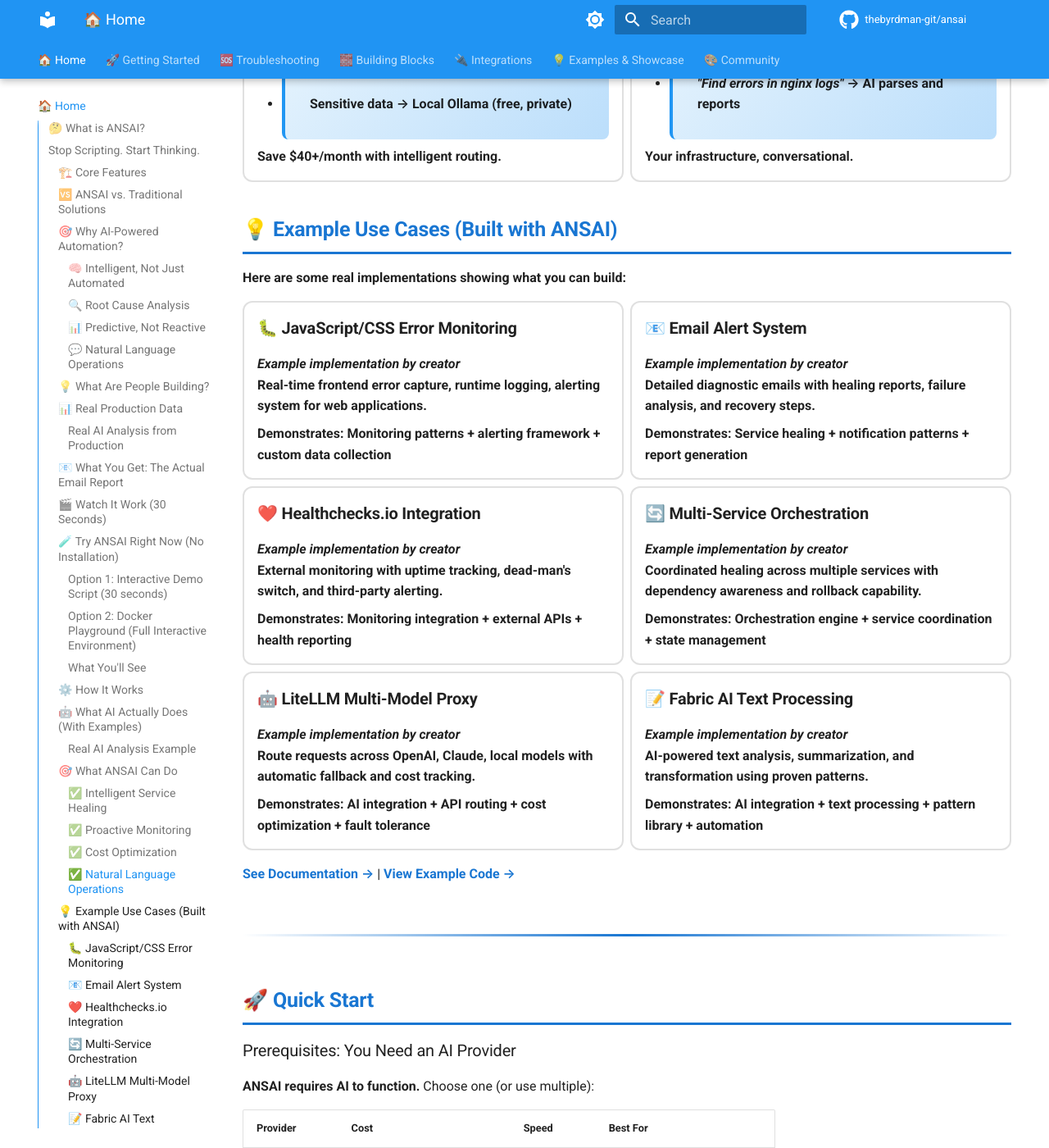
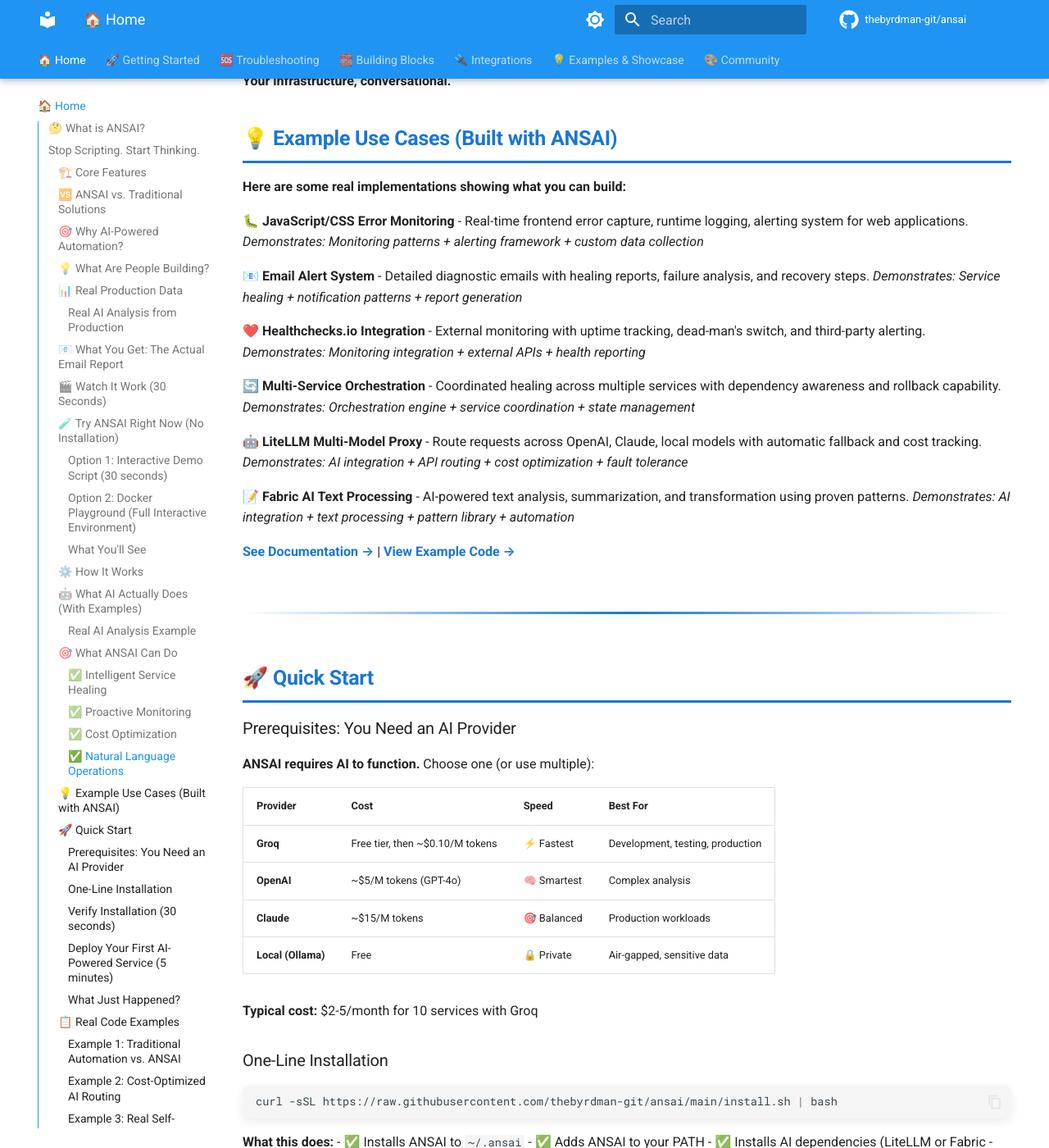
Before and after one commit to thebyrdman-git/ansai, an MkDocs documentation site: the page built from docs/index.md, in a window 1280 px wide and 1400 px high, scrolled down 12250 px. Shown: the whole window at 82% size. Built offline with MkDocs 1.6.1 and Material for MkDocs 9.7.7, drawn with Linux system fonts in a browser that asks for light colours; comment, search, counter and statistics services are not loaded; some of the changed text lies outside the part shown.

Commit message:
docs: Remove hover tile styling from non-clickable sections
- Converted grid cards to simple lists in 4 sections:
  - Core Features
  - Why AI-Powered Automation
  - What ANSAI Can Do
  - Example Use Cases

No more misleading interactive hover effects on non-clickable content.
Cleaner, more readable presentation.

```diff
--- a/docs/index.md
+++ b/docs/index.md
@@ -33,25 +33,13 @@
 
 ## 🏗️ Core Features
 
-<div class="grid cards" markdown>
+**🏗️ Built on Ansible** - Uses the automation tool you already know. Not a proprietary platform. Your infrastructure, your rules.
 
--   **🏗️ Built on Ansible**
+**🤖 Powered by AI** - Connects to OpenAI, Claude, Groq, or local models. AI analyzes failures, identifies root causes, suggests fixes.
 
-    Uses the automation tool you already know. Not a proprietary platform. Your infrastructure, your rules.
+**🛡️ Self-Healing Infrastructure** - Automatically detects failures, analyzes with AI, executes healing strategies, sends detailed reports.
 
--   **🤖 Powered by AI**
-
-    Connects to OpenAI, Claude, Groq, or local models. AI analyzes failures, identifies root causes, suggests fixes.
-
--   **🛡️ Self-Healing Infrastructure**
-
-    Automatically detects failures, analyzes with AI, executes healing strategies, sends detailed reports.
-
--   **💰 Cost-Optimized**
-
-    Intelligent routing picks the cheapest/fastest AI model for each task. ~$2-5/month for 10 services.
-
-</div>
+**💰 Cost-Optimized** - Intelligent routing picks the cheapest/fastest AI model for each task. ~$2-5/month for 10 services.
 
 ---
 
@@ -76,25 +64,13 @@
 
 ## 🎯 Why AI-Powered Automation?
 
-<div class="grid cards" markdown>
+**🧠 Intelligent, Not Just Automated** - Traditional automation follows scripts. ANSAI uses AI to analyze, predict, and decide. Your infrastructure actually thinks.
 
--   ### 🧠 **Intelligent, Not Just Automated**
+**🔍 Root Cause Analysis** - Not just "service failed." ANSAI's AI analyzes logs, correlates events, identifies patterns. Tells you WHY it failed.
 
-    Traditional automation follows scripts. ANSAI uses AI to analyze, predict, and decide. **Your infrastructure actually thinks.**
+**📊 Predictive, Not Reactive** - AI learns your patterns. Predicts failures before they happen. Optimizes costs automatically. Proactive, not just responsive.
 
--   ### 🔍 **Root Cause Analysis**
-
-    Not just "service failed." ANSAI's AI analyzes logs, correlates events, identifies patterns. **Tells you WHY it failed.**
-
--   ### 📊 **Predictive, Not Reactive**
-
-    AI learns your patterns. Predicts failures before they happen. Optimizes costs automatically. **Proactive, not just responsive.**
-
--   ### 💬 **Natural Language Operations**
-
-    "Why is CPU high?" "Optimize my database." "What changed last night?" **Talk to your infrastructure.**
-
-</div>
+**💬 Natural Language Operations** - "Why is CPU high?" "Optimize my database." "What changed last night?" Talk to your infrastructure.
 
 ---
 
@@ -477,108 +453,70 @@
 
 **Everything powered by AI. That's what makes it intelligent.**
 
-<div class="grid cards" markdown>
+### ✅ Intelligent Service Healing
 
--   ### ✅ **Intelligent Service Healing**
+**Auto-detects failures + AI root cause analysis**
 
-    **Auto-detects failures + AI root cause analysis**
+Your service crashes. ANSAI:
+1. Detects failure in 2 seconds
+2. AI analyzes logs, metrics, and system state
+3. Identifies root cause (not just "it crashed")
+4. Executes healing strategy
+5. Sends detailed report with prevention tips
 
-    Your service crashes. ANSAI:
-    1. Detects failure in 2 seconds
-    2. AI analyzes logs, metrics, and system state
-    3. Identifies root cause (not just "it crashed")
-    4. Executes healing strategy
-    5. Sends detailed report with prevention tips
+**Example:** *"DB connection pool exhausted due to missing timeout. Restarted + cleared connections. Add **pool_timeout=30** to config."*
 
-    **Example:** *"DB connection pool exhausted due to missing timeout. Restarted + cleared connections. Add **pool_timeout=30** to config."*
+### ✅ Proactive Monitoring
 
--   ### ✅ **Proactive Monitoring**
+**Predict failures before they happen**
 
-    **Predict failures before they happen**
+AI learns your normal patterns and alerts you to anomalies:
 
-    AI learns your normal patterns and alerts you to anomalies:
+- Memory leak detected → "Will crash in 6 hours"
+- Disk usage growing → "Full in 3 days"
+- Response time degrading → "Performance issue detected"
 
-    - Memory leak detected → "Will crash in 6 hours"
-    - Disk usage growing → "Full in 3 days"
-    - Response time degrading → "Performance issue detected"
+**Fix problems before users notice them.**
 
-    **Fix problems before users notice them.**
+### ✅ Cost Optimization
 
--   ### ✅ **Cost Optimization**
+**AI picks the cheapest/fastest model for each task**
 
-    **AI picks the cheapest/fastest model for each task**
+Different tasks need different AI models:
 
-    Different tasks need different AI models:
+- Simple log parsing → Groq ($0.10/M tokens, fast)
+- Complex debugging → Claude ($15/M tokens, smart)
+- Sensitive data → Local Ollama (free, private)
 
-    - Simple log parsing → Groq ($0.10/M tokens, fast)
-    - Complex debugging → Claude ($15/M tokens, smart)
-    - Sensitive data → Local Ollama (free, private)
+**Save $40+/month** with intelligent routing.
 
-    **Save $40+/month** with intelligent routing.
+### ✅ Natural Language Operations
 
--   ### ✅ **Natural Language Operations**
+**Ask questions, get answers (via Fabric)**
 
-    **Ask questions, get answers (via Fabric)**
+Talk to your infrastructure:
 
-    Talk to your infrastructure:
+- *"Why is CPU high?"* → AI analyzes and explains
+- *"Summarize last deployment"* → AI extracts key info
+- *"Find errors in nginx logs"* → AI parses and reports
 
-    - *"Why is CPU high?"* → AI analyzes and explains
-    - *"Summarize last deployment"* → AI extracts key info
-    - *"Find errors in nginx logs"* → AI parses and reports
-
-    **Your infrastructure, conversational.**
-
-</div>
+**Your infrastructure, conversational.**
 
 ## 💡 Example Use Cases (Built with ANSAI)
 
 **Here are some real implementations showing what you can build:**
 
-<div class="grid cards" markdown>
+**🐛 JavaScript/CSS Error Monitoring** - Real-time frontend error capture, runtime logging, alerting system for web applications. *Demonstrates: Monitoring patterns + alerting framework + custom data collection*
 
--   ### 🐛 **JavaScript/CSS Error Monitoring**
+**📧 Email Alert System** - Detailed diagnostic emails with healing reports, failure analysis, and recovery steps. *Demonstrates: Service healing + notification patterns + report generation*
 
-    *Example implementation by creator*
-    Real-time frontend error capture, runtime logging, alerting system for web applications.
+**❤️ Healthchecks.io Integration** - External monitoring with uptime tracking, dead-man's switch, and third-party alerting. *Demonstrates: Monitoring integration + external APIs + health reporting*
 
-    **Demonstrates:** Monitoring patterns + alerting framework + custom data collection
+**🔄 Multi-Service Orchestration** - Coordinated healing across multiple services with dependency awareness and rollback capability. *Demonstrates: Orchestration engine + service coordination + state management*
 
--   ### 📧 **Email Alert System**
+**🤖 LiteLLM Multi-Model Proxy** - Route requests across OpenAI, Claude, local models with automatic fallback and cost tracking. *Demonstrates: AI integration + API routing + cost optimization + fault tolerance*
 
-    *Example implementation by creator*
-    Detailed diagnostic emails with healing reports, failure analysis, and recovery steps.
-
-    **Demonstrates:** Service healing + notification patterns + report generation
-
--   ### ❤️ **Healthchecks.io Integration**
-
-    *Example implementation by creator*
-    External monitoring with uptime tracking, dead-man's switch, and third-party alerting.
-
-    **Demonstrates:** Monitoring integration + external APIs + health reporting
-
--   ### 🔄 **Multi-Service Orchestration**
-
-    *Example implementation by creator*
-    Coordinated healing across multiple services with dependency awareness and rollback capability.
-
-    **Demonstrates:** Orchestration engine + service coordination + state management
-
--   ### 🤖 **LiteLLM Multi-Model Proxy**
-
-    *Example implementation by creator*
-    Route requests across OpenAI, Claude, local models with automatic fallback and cost tracking.
-
-    **Demonstrates:** AI integration + API routing + cost optimization + fault tolerance
-
--   ### 📝 **Fabric AI Text Processing**
-
-    *Example implementation by creator*
-    AI-powered text analysis, summarization, and transformation using proven patterns.
-
-    **Demonstrates:** AI integration + text processing + pattern library + automation
-
-</div>
+**📝 Fabric AI Text Processing** - AI-powered text analysis, summarization, and transformation using proven patterns. *Demonstrates: AI integration + text processing + pattern library + automation*
 
 **[See Documentation →](self-healing/index.md)** | **[View Example Code →](https://github.com/thebyrdman-git/ansai/tree/main/orchestrators/ansible/roles)**
 
```
